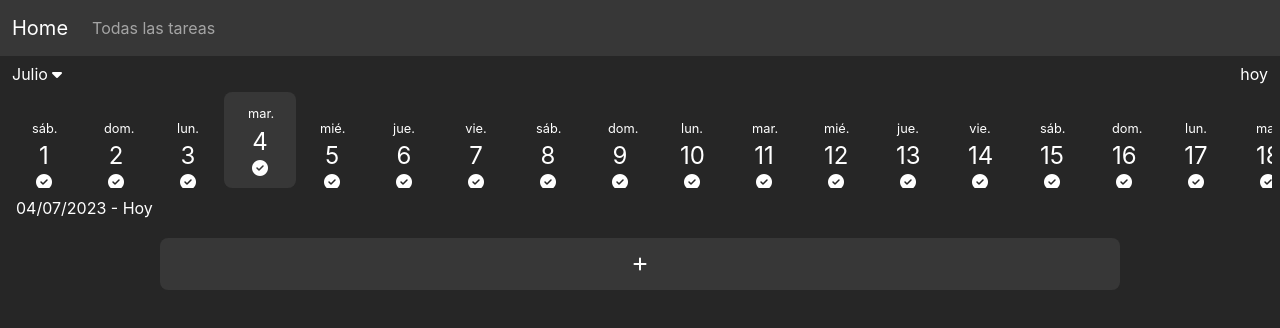
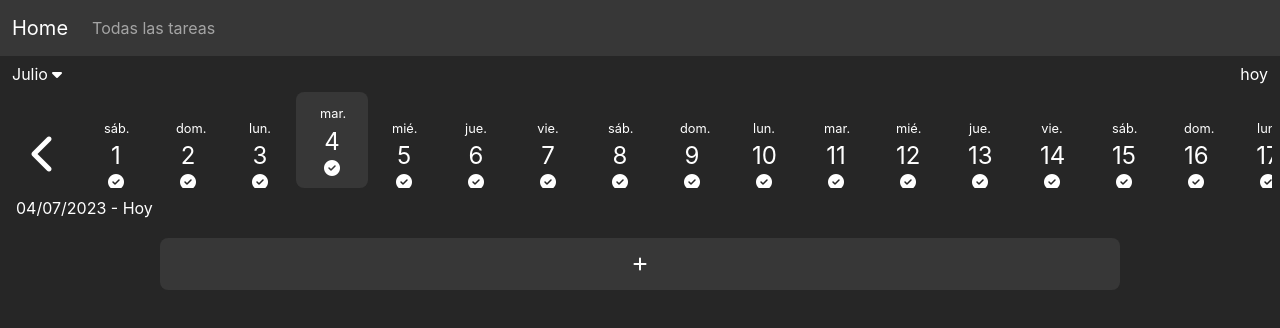
Before and after one commit to fede-vazquez/tasklist_react, a React (Create React App) app: page /tasklist in a window 1280 px wide. Shown: the top 328 px of the page. Built offline with nearby package versions, Linux system fonts and the light colour scheme.

Commit message:
Agrega botones para ir al més siguiente o anterior del mes seleccionado en la barra de días del mes en el task list.

```diff
--- a/src/components/mainSection/mainSection.jsx
+++ b/src/components/mainSection/mainSection.jsx
@@ -6,6 +6,7 @@ import { Link } from "react-router-dom";
 function MainSection() {
   const pagesConfig = [
     {
+      link: "/tasklist",
       title: "Lista de tareas",
       description:
         "Lista de tareas por día, en esta página/app sera posible crear tareas por día.",
@@ -22,7 +23,7 @@ function MainSection() {
           pagesConfig.map((page, i) => {
             return (
               <li key={page.title + i} className="col-11 col-sm-8 col-md-6">
-                <Link to={"/tasklist"}>
+                <Link to={page.link}>
                   <PagePreviewCard
                     title={page.title}
                     description={page.description}
--- a/src/components/task_list/DatesScrollBar.jsx
+++ b/src/components/task_list/DatesScrollBar.jsx
@@ -36,6 +36,21 @@ function DatesScrollBar({ selectedMonth, dateSelected, newDate }) {
         ref={containerListRef}
         className="overflow-x-scroll d-flex align-items-end"
       >
+        {/* prev month */}
+        <li
+          role="button"
+          onClick={() => {
+            selectNewDate(
+              dayjs()
+                .month(selectedMonth - 1)
+                .startOf("month")
+            );
+          }}
+          className="rounded-3 date-list-item d-flex justify-content-center align-items-center"
+        >
+          <i className="fa-solid fa-chevron-left fs-1"></i>
+        </li>
+
         {dates.map((date, i) => {
           return (
             <li
@@ -56,6 +71,20 @@ function DatesScrollBar({ selectedMonth, dateSelected, newDate }) {
             </li>
           );
         })}
+        {/* next month */}
+        <li
+          role="button"
+          onClick={() => {
+            selectNewDate(
+              dayjs()
+                .month(selectedMonth + 1)
+                .startOf("month")
+            );
+          }}
+          className="rounded-3 date-list-item d-flex justify-content-center align-items-center"
+        >
+          <i className="fa-solid fa-chevron-right fs-1"></i>
+        </li>
       </ul>
     </div>
   );
```
